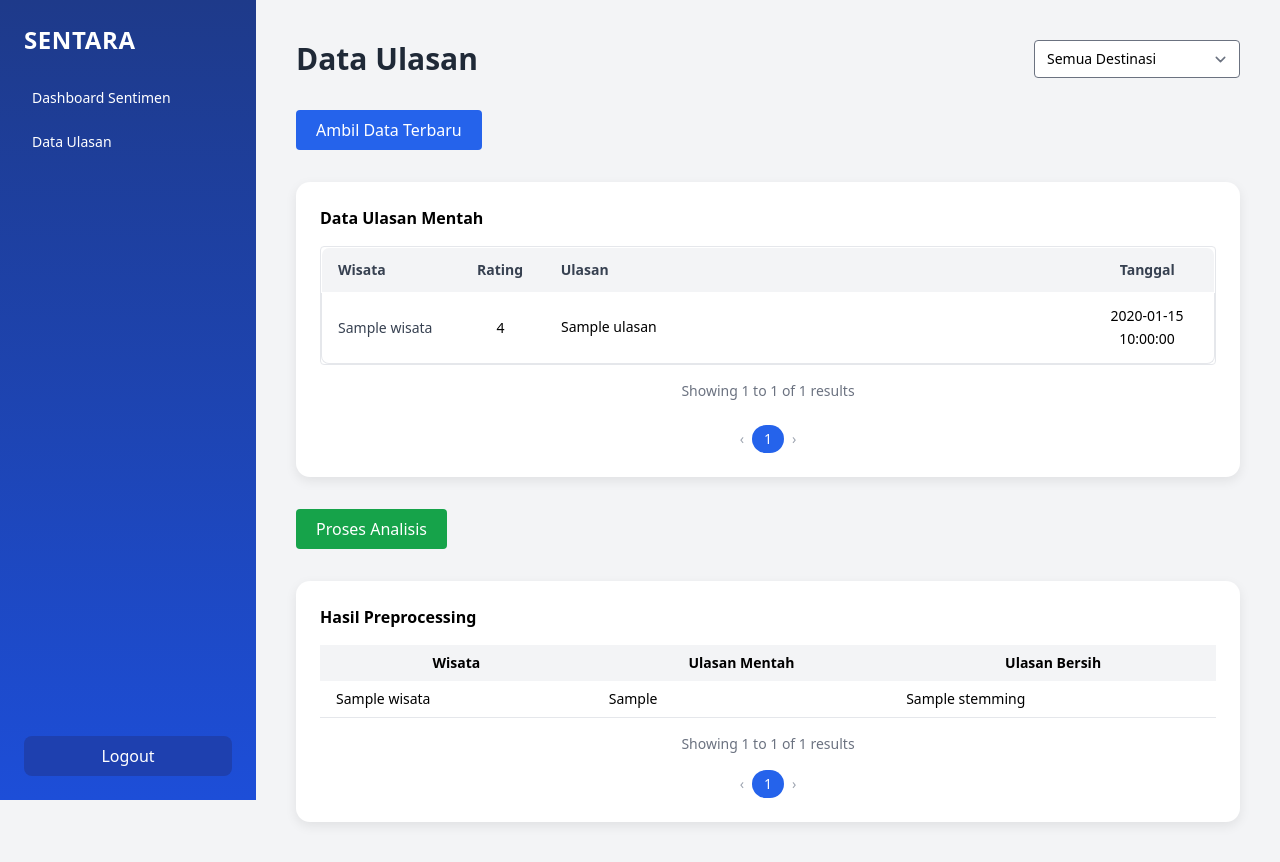
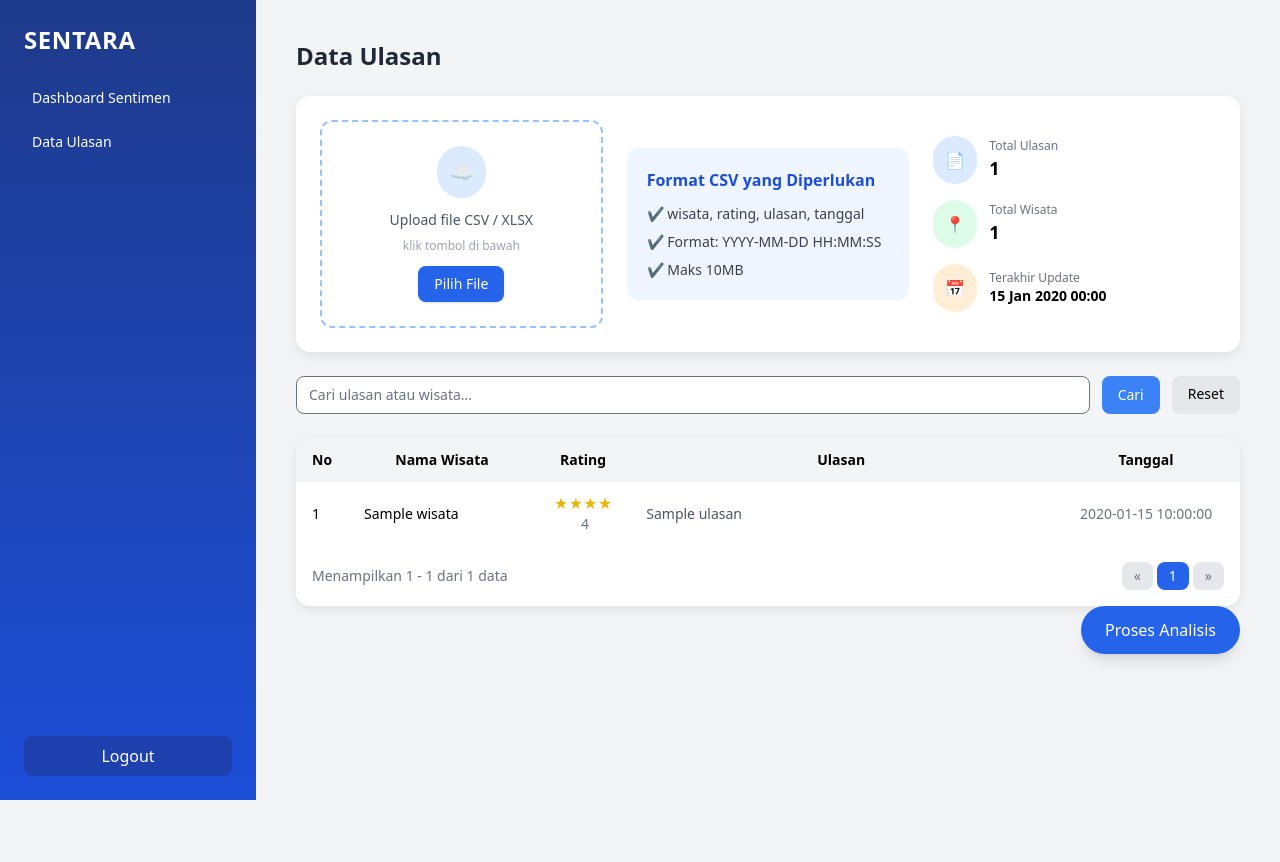
Before and after one commit to FarahMufrida/TugasAkhirFarah, a Laravel app: template resources/views/ulasan/index.blade.php in a window 1280 px wide. After the commit the page ends 800 px from the top, so only its background shows below. Run offline with Laravel 12, Linux system fonts and the light colour scheme; the template is opened without the code that fills it: most values are stand-ins (such as "Sample title", 1, 10 or a date in 2020); lists and menus that the app fills with data are empty; style sheets or scripts are compiled from the project's sources.

Commit message:
update menu data ulasan

```diff
--- a/composer.json
+++ b/composer.json
@@ -8,7 +8,8 @@
     "require": {
         "php": "^8.2",
         "laravel/framework": "^12.0",
-        "laravel/tinker": "^2.10.1"
+        "laravel/tinker": "^2.10.1",
+        "maatwebsite/excel": "^3.1"
     },
     "require-dev": {
         "fakerphp/faker": "^1.23",
--- a/resources/views/ulasan/index.blade.php
+++ b/resources/views/ulasan/index.blade.php
@@ -2,271 +2,259 @@
 
 @section('content')
 
-<div class="max-w-6xl mx-auto space-y-8">
+<div class="max-w-7xl mx-auto space-y-6">
 
     <!-- HEADER -->
-    <div class="flex justify-between items-center">
-        <h2 class="text-3xl font-bold text-gray-800">Data Ulasan</h2>
+    <h2 class="text-2xl font-bold text-gray-800">Data Ulasan</h2>
 
-        <select id="filterWisata" class="border rounded px-3 py-2 text-sm">
+    <!-- ============================= -->
+    <!-- 🔥 UPLOAD + FORMAT + SUMMARY -->
+    <!-- ============================= -->
+    <div class="bg-white rounded-xl shadow p-6">
+
+        <div class="grid grid-cols-3 gap-6 items-center">
+
+            <!-- UPLOAD -->
+            <div class="border-2 border-dashed border-blue-300 rounded-xl p-6 text-center">
+
+                <div class="flex justify-center mb-3">
+                    <div class="bg-blue-100 text-blue-600 p-3 rounded-full text-xl">
+                        ☁️
+                    </div>
+                </div>
+
+                <p class="text-gray-600 text-sm mb-2">
+                    Upload file CSV / XLSX
+                </p>
+
+                <p class="text-gray-400 text-xs mb-3">klik tombol di bawah</p>
+
+                <form id="uploadForm" action="{{ route('ulasan.upload') }}" method="POST" enctype="multipart/form-data">
+                    @csrf
+
+                    <input type="file" name="file" id="fileInput"
+                        accept=".csv,.xlsx,.xls"
+                        class="hidden">
+
+                    <button type="button"
+                        onclick="document.getElementById('fileInput').click()"
+                        class="bg-blue-600 hover:bg-blue-700 text-white px-4 py-2 rounded-lg text-sm shadow">
+                        Pilih File
+                    </button>
+                </form>
+
+                <!-- <a href="#" class="block mt-3 text-blue-500 text-xs hover:underline">
+                    ⬇ Download template CSV
+                </a> -->
+
+            </div>
+
+            <!-- FORMAT -->
+            <div class="bg-blue-50 rounded-xl p-5">
+
+                <h4 class="font-semibold text-blue-700 mb-3">
+                    Format CSV yang Diperlukan
+                </h4>
+
+                <ul class="space-y-2 text-sm text-gray-700">
+                    <li>✔ wisata, rating, ulasan, tanggal</li>
+                    <li>✔ Format: YYYY-MM-DD HH:MM:SS</li>
+                    <li>✔ Maks 10MB</li>
+                </ul>
+
+            </div>
+
+            <!-- SUMMARY -->
+            <div class="space-y-4">
+
+                <div class="flex items-center gap-3">
+                    <div class="bg-blue-100 text-blue-600 p-3 rounded-full">📄</div>
+                    <div>
+                        <p class="text-xs text-gray-500">Total Ulasan</p>
+                        <p class="font-bold text-lg">{{ $totalUlasan }}</p>
+                    </div>
+                </div>
+
+                <div class="flex items-center gap-3">
+                    <div class="bg-green-100 text-green-600 p-3 rounded-full">📍</div>
+                    <div>
+                        <p class="text-xs text-gray-500">Total Wisata</p>
+                        <p class="font-bold text-lg">{{ $totalWisata }}</p>
+                    </div>
+                </div>
+
+                <div class="flex items-center gap-3">
+                    <div class="bg-orange-100 text-orange-600 p-3 rounded-full">📅</div>
+                    <div>
+                        <p class="text-xs text-gray-500">Terakhir Update</p>
+                        <p class="text-sm font-semibold">
+                            {{ $lastUpdate ? \Carbon\Carbon::parse($lastUpdate)->format('d M Y H:i') : '-' }}
+                        </p>
+                    </div>
+                </div>
+
+            </div>
+
+        </div>
+
+    </div>
+
+    <!-- ALERT -->
+    @if(session('success'))
+        <div class="bg-green-100 text-green-700 px-4 py-2 rounded-lg text-sm">
+            {{ session('success') }}
+        </div>
+    @endif
+
+    <!-- ============================= -->
+    <!-- 🔍 SEARCH + FILTER -->
+    <!-- ============================= -->
+    <form method="GET" action="{{ route('ulasan.index') }}" class="flex gap-3">
+
+        <input type="text" name="search" value="{{ request('search') }}"
+            placeholder="Cari ulasan atau wisata..."
+            class="flex-1 border px-3 py-2 rounded-lg text-sm">
+
+        <!-- <select name="wisata" onchange="this.form.submit()"
+            class="border rounded-lg px-3 py-2 text-sm">
+
             <option value="">Semua Destinasi</option>
             <option value="Pantai Papuma" {{ request('wisata')=='Pantai Papuma'?'selected':'' }}>Pantai Papuma</option>
             <option value="Pantai Watu Ulo" {{ request('wisata')=='Pantai Watu Ulo'?'selected':'' }}>Pantai Watu Ulo</option>
             <option value="Teluk Love" {{ request('wisata')=='Teluk Love'?'selected':'' }}>Teluk Love</option>
-            <option value="Kebun Teh Gunung Gambir" {{ request('wisata')=='Kebun Teh Gunung Gambir'?'selected':'' }}>Kebun Teh Gunung Gambir</option>
-        </select>
-    </div>
 
-    <script>
-    document.getElementById("filterWisata").addEventListener("change", function () {
-        window.location.href = "/ulasan?wisata=" + encodeURIComponent(this.value);
-    });
-    </script>
+        </select> -->
 
-    <!-- BUTTON -->
-    <form action="{{ route('ulasan.ambil') }}" method="POST">
-        @csrf
-        <button class="bg-blue-600 text-white px-5 py-2 rounded">
-            Ambil Data Terbaru
+        <button class="bg-blue-500 text-white px-4 py-2 rounded-lg text-sm">
+            Cari
         </button>
+
+        <a href="{{ route('ulasan.index') }}"
+            class="bg-gray-200 px-4 py-2 rounded-lg text-sm">
+            Reset
+        </a>
+
     </form>
 
-    <!-- ================= TABLE ================= -->
-    <div class="bg-white rounded-xl shadow p-6">
+    <!-- ============================= -->
+    <!-- TABLE -->
+    <!-- ============================= -->
+    <div class="bg-white rounded-xl shadow overflow-hidden">
 
-        <h3 class="font-semibold mb-4">Data Ulasan Mentah</h3>
-
-        <div class="border rounded overflow-hidden">
-
-            <!-- HEADER -->
-             <table class="w-full text-sm text-left table-fixed border border-gray-200 rounded-t-lg overflow-hidden">
-        <thead class="bg-gray-100 text-gray-700">
+        <table class="w-full text-sm">
+            <thead class="bg-gray-100">
                 <tr>
-                <th class="px-4 py-3 w-[15%]">Wisata</th>
+                    <th class="px-4 py-3 w-[5%]">No</th>
+                    <th class="px-4 py-3 w-[20%]">Nama Wisata</th>
                     <th class="px-4 py-3 w-[10%] text-center">Rating</th>
-                <th class="px-4 py-3 w-[60%]">Ulasan</th>
-                <th class="px-4 py-3 w-[15%] text-center">Tanggal</th>
+                    <th class="px-4 py-3 w-[45%]">Ulasan</th>
+                    <th class="px-4 py-3 w-[20%] text-center">Tanggal</th>
                 </tr>
             </thead>
-    </table>
 
-    <!-- BODY -->
-    <div class="max-h-[300px] overflow-y-auto border-x border-b border-gray-200 rounded-b-lg">
-        <table class="w-full text-sm table-fixed">
+            <tbody class="divide-y">
 
-            <tbody class="divide-y divide-gray-200">
+                @forelse($mentah as $i => $item)
+                <tr class="hover:bg-gray-50">
 
-                @foreach($mentah as $item)
-                <tr class="hover:bg-gray-50 transition">
+                    <td class="px-4 py-3">{{ $mentah->firstItem() + $i }}</td>
 
-                    <!-- WISATA -->
-                    <td class="px-4 py-3 w-[15%] font-medium text-gray-700">
+                    <td class="px-4 py-3 font-medium">
                         {{ $item->wisata }}
                     </td>
 
-                    <!-- RATING -->
-                    <td class="px-4 py-3 w-[10%] text-center">
-                         {{ $item->rating }}
+                    <td class="px-4 py-3 text-center text-yellow-500">
+                        {{ str_repeat('★', round($item->rating)) }}
+                        <span class="text-gray-500 ml-1">{{ $item->rating }}</span>
                     </td>
 
-                    <!-- ULASAN -->
-                    <td class="px-4 py-3 w-[60%] text-black-700 leading-relaxed">
-                        <div class="line-clamp-3">
+                    <td class="px-4 py-3">
+                        <div class="line-clamp-2 text-gray-600">
                             {{ $item->ulasan }}
                         </div>
                     </td>
 
-                    <!-- TANGGAL -->
-                    <td class="px-4 py-3 w-[15%] text-center text-black-700 leading-relaxed">
+                    <td class="px-4 py-3 text-center text-gray-500">
                         {{ $item->tanggal }}
                     </td>
 
                 </tr>
-                @endforeach
+                @empty
+                <tr>
+                    <td colspan="5" class="text-center py-6 text-gray-400">
+                        Belum ada data
+                    </td>
+                </tr>
+                @endforelse
 
             </tbody>
         </table>
+
+       <div class="p-4 flex justify-between items-center text-sm text-gray-500">
+
+    <!-- KIRI (FINAL FIX) -->
+    <div>
+        Menampilkan {{ $mentah->firstItem() ?? 0 }} - {{ $mentah->lastItem() ?? 0 }}
+        dari {{ $mentah->total() }} data
     </div>
 
-</div>
+       <!-- KANAN (PAGINATION) -->
+    <div class="flex items-center gap-1">
 
-        <!-- INFO -->
-        <div class="text-sm text-gray-500 mt-4 text-center">
-            Showing {{ $mentah->firstItem() }} to {{ $mentah->lastItem() }}
-            of {{ $mentah->total() }} results
-        </div>
-
-        <!-- PAGINATION -->
-        <div class="flex justify-center mt-6 items-center gap-2 text-sm">
-
-    {{-- FIRST --}}
-    @if ($mentah->currentPage() > 1)
-        <a href="{{ $mentah->url(1) }}">«</a>
+        @if ($mentah->onFirstPage())
+            <span class="px-3 py-1 bg-gray-200 rounded-lg">«</span>
+        @else
+            <a href="{{ $mentah->previousPageUrl() }}"
+               class="px-3 py-1 bg-gray-100 rounded-lg">«</a>
         @endif
 
-    {{-- PREV --}}
-    @if ($mentah->onFirstPage())
-        <span class="text-gray-400">‹</span>
-    @else
-        <a href="{{ $mentah->previousPageUrl() }}">‹</a>
-    @endif
-
-    @php
-        $start = max($mentah->currentPage() - 2, 1);
-        $end = min($mentah->currentPage() + 2, $mentah->lastPage());
-    @endphp
-
-    {{-- NUMBER DINAMIS --}}
-    @for ($i = $start; $i <= $end; $i++)
+        @for ($i = 1; $i <= $mentah->lastPage(); $i++)
             @if ($i == $mentah->currentPage())
-            <span class="px-3 py-1 bg-blue-600 text-white rounded-full">{{ $i }}</span>
-        @else
-            <a href="{{ $mentah->url($i) }}" class="px-3 py-1 hover:underline">
-                {{ $i }}
-            </a>
+                <span class="px-3 py-1 bg-blue-600 text-white rounded-lg">{{ $i }}</span>
+            @elseif ($i <= 3 || $i > $mentah->lastPage() - 2 || abs($i - $mentah->currentPage()) <= 1)
+                <a href="{{ $mentah->url($i) }}"
+                   class="px-3 py-1 bg-gray-100 rounded-lg">{{ $i }}</a>
+            @elseif ($i == 4 || $i == $mentah->lastPage() - 3)
+                <span class="px-2">...</span>
             @endif
         @endfor
 
-    {{-- NEXT --}}
         @if ($mentah->hasMorePages())
-        <a href="{{ $mentah->nextPageUrl() }}">›</a>
+            <a href="{{ $mentah->nextPageUrl() }}"
+               class="px-3 py-1 bg-gray-100 rounded-lg">»</a>
         @else
-        <span class="text-gray-400">›</span>
-    @endif
-
-    {{-- LAST --}}
-    @if ($mentah->currentPage() < $mentah->lastPage())
-        <a href="{{ $mentah->url($mentah->lastPage()) }}">»</a>
+            <span class="px-3 py-1 bg-gray-200 rounded-lg">»</span>
         @endif
 
     </div>
 
 </div>
+        </div>
+
+    </div>
 
     <!-- BUTTON ANALISIS -->
+    <div class="flex justify-end">
         <form action="{{ route('ulasan.analisis') }}" method="POST">
             @csrf
-        <button class="bg-green-600 text-white px-5 py-2 rounded">
+            <button class="bg-blue-600 text-white px-6 py-3 rounded-full shadow-lg">
                 Proses Analisis
             </button>
         </form>
-
-    <!-- PREPROCESSING -->
-    <div class="bg-white rounded-xl shadow p-6">
-        <h3 class="font-semibold mb-4">Hasil Preprocessing</h3>
-
-   <div id="preprocessingTabel">
-
-    <!-- TABLE -->
-    <div class="max-h-[300px] overflow-y-auto">
-        <table class="w-full text-sm">
-            <thead class="bg-gray-100 sticky top-0">
-                <tr>
-                    <th class="px-4 py-2">Wisata</th>
-                    <th class="px-4 py-2">Ulasan Mentah</th>
-                    <th class="px-4 py-2">Ulasan Bersih</th>
-                </tr>
-            </thead>
-            <tbody>
-                @forelse($preprocessing as $row)
-                <tr class="border-b">
-                    <td class="px-4 py-2">{{ $row->wisata }}</td>
-                    <td class="px-4 py-2">{{ $row->ulasan_asli }}</td>
-                    <td class="px-4 py-2">{{ $row->stemming }}</td>
-                </tr>
-                @empty
-                <tr>
-                    <td colspan="3" class="text-center py-4 text-gray-400">
-                        Belum ada data
-                    </td>
-                </tr>
-                @endforelse
-            </tbody>
-        </table>
     </div>
-
-    <!-- INFO -->
-    <div class="text-sm text-gray-500 mt-4 text-center">
-        Showing {{ $preprocessing->firstItem() }} to {{ $preprocessing->lastItem() }}
-        of {{ $preprocessing->total() }} results
-    </div>
-
-    <!-- PAGINATION -->
-    <div class="flex justify-center mt-4 items-center gap-2 text-sm">
-
-        {{-- PREV --}}
-        @if ($preprocessing->onFirstPage())
-            <span class="text-gray-400">‹</span>
-        @else
-            <a href="{{ $preprocessing->previousPageUrl() }}">‹</a>
-        @endif
-
-        @php
-            $start = max($preprocessing->currentPage() - 2, 1);
-            $end = min($preprocessing->currentPage() + 2, $preprocessing->lastPage());
-        @endphp
-
-        {{-- NUMBER --}}
-        @for ($i = $start; $i <= $end; $i++)
-            @if ($i == $preprocessing->currentPage())
-                <span class="px-3 py-1 bg-blue-600 text-white rounded-full">
-                    {{ $i }}
-                </span>
-            @else
-                <a href="{{ $preprocessing->url($i) }}" class="px-3 py-1 hover:underline">
-                    {{ $i }}
-                </a>
-            @endif
-        @endfor
-
-        {{-- NEXT --}}
-        @if ($preprocessing->hasMorePages())
-            <a href="{{ $preprocessing->nextPageUrl() }}">›</a>
-        @else
-            <span class="text-gray-400">›</span>
-        @endif
 
 </div>
 
-</div>
+<!-- AUTO SUBMIT UPLOAD -->
 <script>
-                        document.getElementById("filterWisata").addEventListener("change", function () {
-                            let wisata = this.value;
+document.addEventListener("DOMContentLoaded", function () {
+    const input = document.getElementById("fileInput");
+    const form = document.getElementById("uploadForm");
 
-                            fetch(`/ulasan?wisata=${wisata}`)
-                                .then(res => res.text())
-                                .then(html => {
-                                    document.querySelector("#tableContainer").innerHTML =
-                                        new DOMParser().parseFromString(html, "text/html")
-                                        .querySelector("#tableContainer").innerHTML;
+    input.addEventListener("change", function () {
+        form.submit();
     });
 });
 </script>
 
-                </tbody>
-            </table>
-        </div>
-    </div>
-    </div>
-
-</div>
-
-<script>
-document.addEventListener("click", function(e) {
-    if(e.target.closest("#preprocessingTable a")) {
-        e.preventDefault();
-
-        let url = e.target.closest("a").getAttribute("href");
-
-        fetch(url)
-            .then(res => res.text())
-            .then(html => {
-                let doc = new DOMParser().parseFromString(html, 'text/html');
-                let newContent = doc.querySelector("#preprocessingTable").innerHTML;
-
-                document.querySelector("#preprocessingTable").innerHTML = newContent;
-            });
-    }
-});
-</script>
 @endsection
--- a/routes/web.php
+++ b/routes/web.php
@@ -31,12 +31,14 @@ Route::middleware('auth')->group(function () {
     Route::get('/ulasan', [UlasanController::class, 'index'])->name('ulasan.index');
     Route::post('/ulasan/ambil', [UlasanController::class, 'ambilData'])->name('ulasan.ambil');
     Route::post('/ulasan/analisis', [UlasanController::class, 'analisisData'])->name('ulasan.analisis');
+    Route::post('/ulasan/upload', [UlasanController::class, 'upload'])->name('ulasan.upload');
         Route::get('/hasil-analisis', [AnalisisController::class, 'index'])
     ->name('analisis.index');
    Route::get('/rekomendasi', [RekomendasiController::class, 'index'])
     ->name('rekomendasi.index');;
     Route::get('/', function () {
     return redirect()->route('login');
+
 });
 
 });
```
Also changed, not shown: app/Http/Controllers/UlasanController.php (+76 -15 lines), 1 other file. Lines whose indentation alone changed are shown as unchanged.
